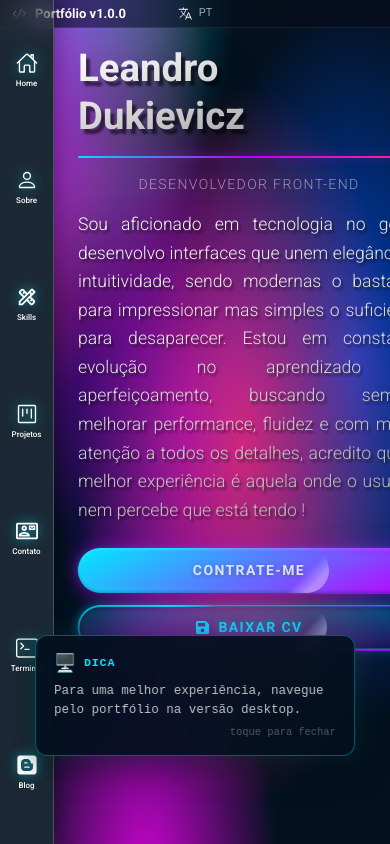
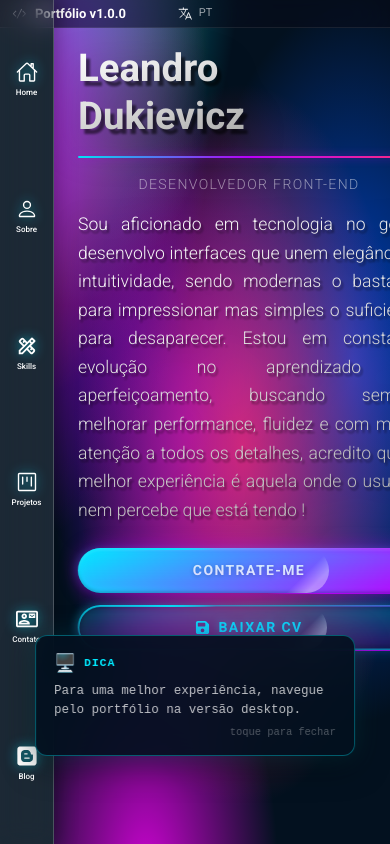
Before and after one commit to LeandroDukievicz/Portifolio-Cyber-Dukie, a Next.js app: page / in a window 390 px wide. Shown: the top 844 px of the page. Built offline with nearby package versions, Linux system fonts and the light colour scheme; no server answers.

Commit message:
fix: remove botão terminal da dock mobile

```diff
--- a/app/components/Dock.tsx
+++ b/app/components/Dock.tsx
@@ -117,7 +117,7 @@ export default function Dock() {
           border-r border-white/20
           shadow-[4px_0_20px_rgba(0,0,0,0.3)]
         ">
-          {NAV_ITEMS.map((item, i) =>
+          {NAV_ITEMS.filter(item => item.kind === "link").map((item, i) =>
             renderItem(item, i, "w-full flex-1")
           )}
         </ul>
```
